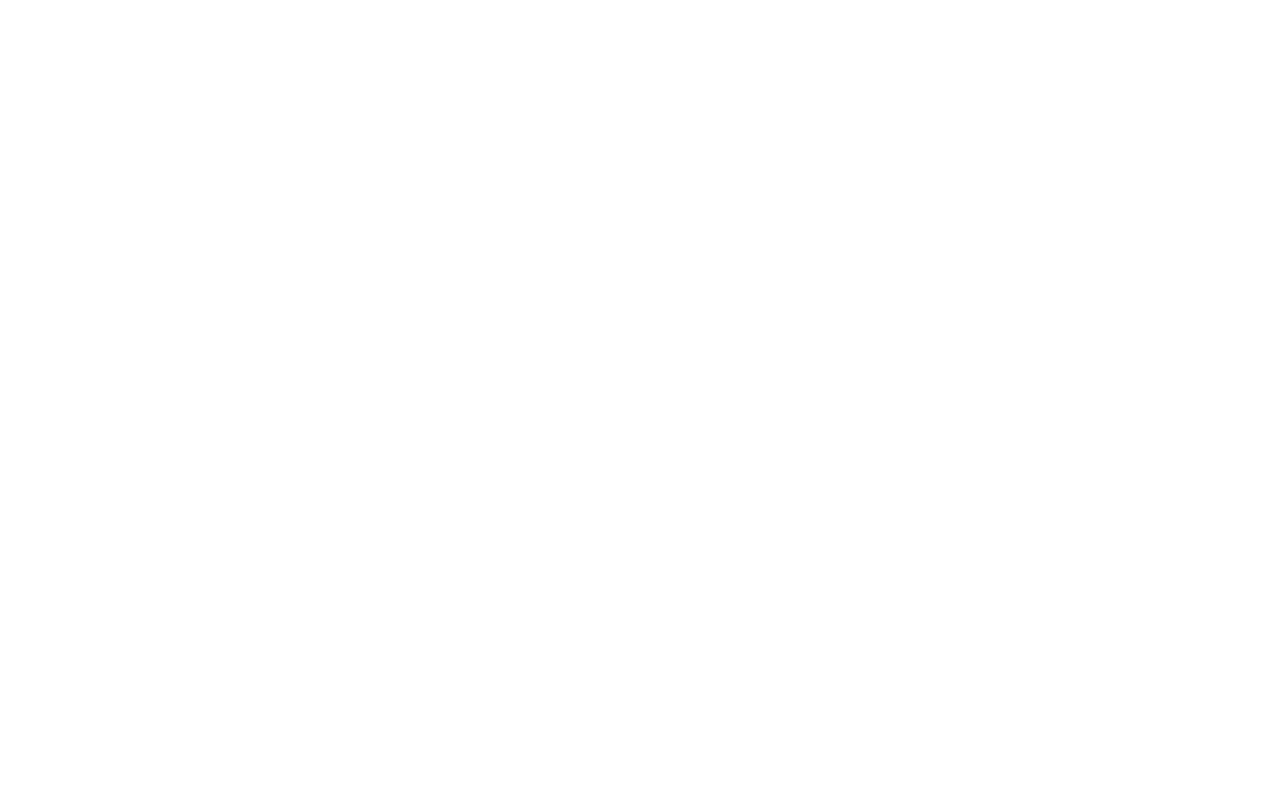
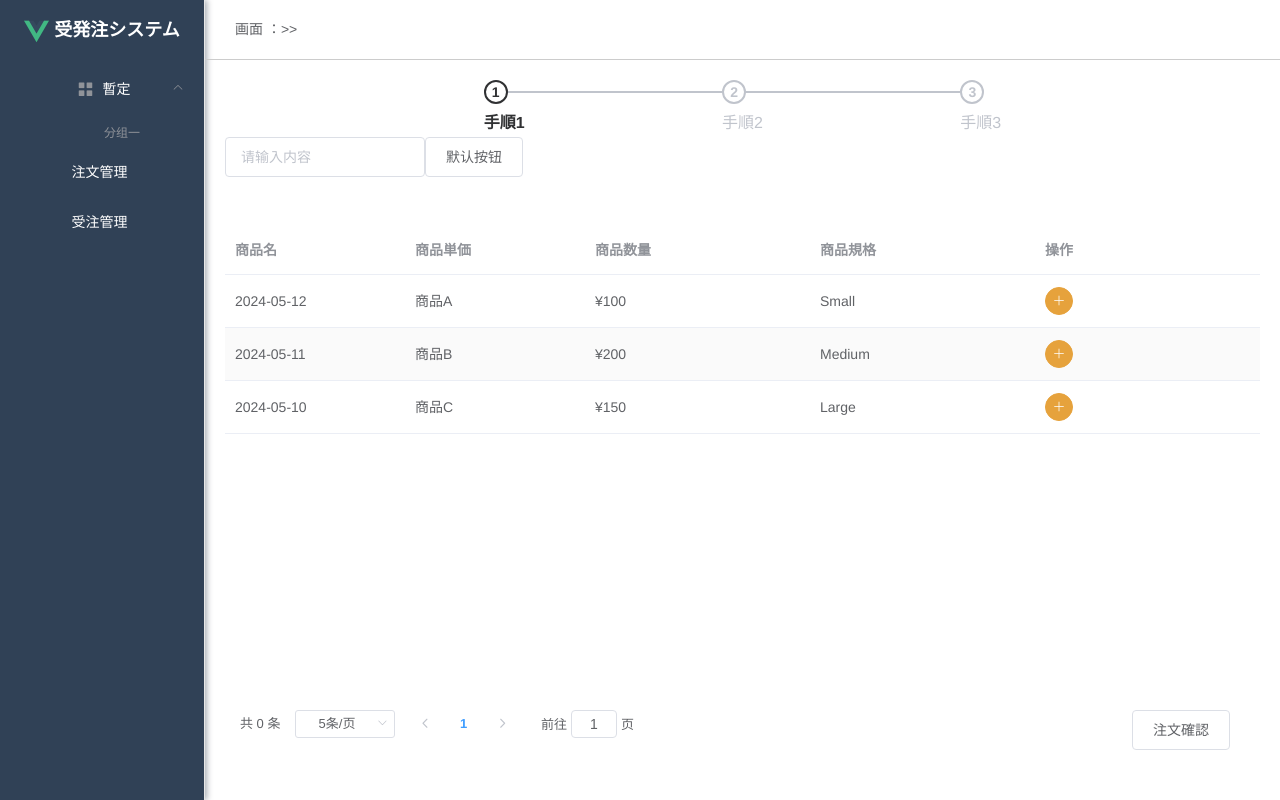
Before and after one commit to jackson51613/OrderManage, a Vue app: page /neworder/orderlist in a window 1280 px wide. Built offline with nearby package versions, Linux system fonts and the light colour scheme.

Commit message:
2024年5月12日18:30:42

```diff
--- a/src/router/index.js
+++ b/src/router/index.js
@@ -11,7 +11,20 @@
     //重定向
     redirect: '/user',
     children: [
-      { path: 'user', name: "User", component: () => import('../views/User.vue') ,props: true},
+      { path: 'user', name: "User", component: () => import('../views/User.vue'), props: true },
+      {
+        path: 'neworder',
+        name: "NewOrder",
+        component: () => import('../views/NewOrder.vue'),
+        redirect: 'neworder/orderlist',
+        // 添加子路由
+        children: [
+          { path: 'orderlist', name: "OrderList", component: () => import('../views/ProductSelection.vue'), props: true },
+          { path: 'shippingandbilling', name: "ShippingAndBilling", component: () => import('../views/ShippingAndBilling.vue'), props: true },
+          { path: 'orderconfirmation', name: "OrderConfirmation", component: () => import('../views/OrderConfirmation.vue'), props: true }
+        ]
+      }
+
     ]
   }
 ]
--- a/src/views/ManageView.vue
+++ b/src/views/ManageView.vue
@@ -6,7 +6,7 @@
     </el-aside>
     <el-container>
       <el-header style="border-bottom: 1px solid #ccc">
-        <Header :collapse="collapse" />
+        <Header />
       </el-header>
       <el-main>
         <router-view />
--- /dev/null
+++ b/src/views/NewOrder.vue
@@ -0,0 +1,44 @@
+<template>
+    <div>
+        <div style="text-align: center;">
+            <div style="display: inline-block; text-align: left; width: 50%;">
+                <el-steps :active="active" finish-status="success">
+                    <el-step title="手順1"></el-step>
+                    <el-step title="手順2"></el-step>
+                    <el-step title="手順3"></el-step>
+                </el-steps>
+            </div>
+        </div>
+        <div>
+            <router-view @next="next" />
+        </div>
+    </div>
+</template>
+
+<script>
+export default {
+    data() {
+        return {
+            active: 0,
+        }
+    },
+    created() {
+
+    },
+    methods: {
+        next(data) {
+            console.log(data);
+            if (this.active++ > 2) this.active = 0;
+            if (this.active == 0) {
+                this.$router.push('orderlist');
+            }
+            if (this.active == 1) {
+                this.$router.push({ name: 'ShippingAndBilling', params: { data: data } });
+            }
+            if (this.active == 2) {
+                this.$router.push({ name: 'OrderConfirmation', params: { data: data } });
+            }
+        }
+    }
+}
+</script>
--- /dev/null
+++ b/src/views/OrderConfirmation.vue
@@ -0,0 +1,33 @@
+<template>
+    <div>
+        <div style="margin-top: 100px;">
+            确认
+        </div>
+        <div style="position: fixed; bottom: 0; right: 0; margin-right: 50px; margin-bottom: 50px;">
+            <el-button type="primary" @click="next">次の手順</el-button>
+        </div>
+    </div>
+</template>
+
+<script>
+export default {
+    name: "OrderList",
+    data() {
+        return {
+            returnData: ''
+        }
+    },
+    props: {
+        data: String
+    },
+    created() {
+        console.log(this.data);
+    },
+    methods: {
+        next() {
+            this.returnData = this.data + '->OrderConfirmation';
+            this.$emit('next', this.returnData);
+        }
+    }
+}
+</script>
--- /dev/null
+++ b/src/views/ProductSelection.vue
@@ -0,0 +1,112 @@
+<template>
+    <div>
+        <div style="text-align: left;">
+            <el-input placeholder="请输入内容" style="width: 200px;"></el-input>
+            <el-button>默认按钮</el-button>
+
+        </div>
+
+        <div style="margin-top: 50px;">
+            <el-table :data="tableData" stripe style="width: 100%">
+                <el-table-column prop="date" label="商品名" width="180">
+                </el-table-column>
+                <el-table-column prop="name" label="商品単価" width="180">
+                </el-table-column>
+                <el-table-column prop="address" label="商品数量">
+                </el-table-column>
+                <el-table-column prop="specification" label="商品規格">
+                </el-table-column>
+                <el-table-column label="操作">
+                    <el-button type="warning" size="mini" icon="el-icon-plus" circle></el-button>
+                </el-table-column>
+            </el-table>
+        </div>
+        <div style="position: fixed; bottom: 0; right: 0; margin-right: 50px; margin-bottom: 50px;">
+            <el-button @click="drawer = true" style="margin-left: 16px;">
+                注文確認
+            </el-button>
+        </div>
+        <div style="padding: 10px;position: fixed; bottom: 0; margin-right: 50px; margin-bottom: 50px;">
+            <el-pagination @size-change="handleSizeChange" @current-change="handleCurrentChange" :current-page="pageNum"
+                :page-sizes="[5, 10, 15, 20]" :page-size="pageSize" layout="total, sizes, prev, pager, next, jumper"
+                :total="total">
+            </el-pagination>
+        </div>
+        <el-drawer title="注文リスト" :visible.sync="drawer" :direction="direction" :before-close="handleClose">
+            <el-table :data="tableData" border style="width: 100%">
+                <el-table-column prop="date" label="商品名" width="180">
+                </el-table-column>
+                <el-table-column prop="name" label="商品単価" width="180">
+                </el-table-column>
+                <el-table-column prop="address" label="商品数量">
+                </el-table-column>
+                <el-table-column prop="specification" label="商品規格">
+                </el-table-column>
+                <el-table-column label="操作">
+                    <el-button type="danger" size="mini" icon="el-icon-delete" circle></el-button>
+                </el-table-column>
+            </el-table>
+            <div style="position: fixed; bottom: 0; right: 0; margin-right: 50px; margin-bottom: 50px;">
+                <el-button type="primary" @click="next">次の手順</el-button>
+            </div>
+        </el-drawer>
+    </div>
+</template>
+
+
+<script>
+export default {
+    name: "OrderList",
+    data() {
+        return {
+            total: 0,
+            pageNum: 1,
+            pageSize: 5,
+            tableData: [
+                {
+                    date: '2024-05-12',
+                    name: '商品A',
+                    address: '¥100',
+                    specification: 'Small'
+                },
+                {
+                    date: '2024-05-11',
+                    name: '商品B',
+                    address: '¥200',
+                    specification: 'Medium'
+                },
+                {
+                    date: '2024-05-10',
+                    name: '商品C',
+                    address: '¥150',
+                    specification: 'Large'
+                }
+            ],
+            drawer: false,
+            direction: 'rtl',
+
+        }
+    },
+    created() {
+    },
+    methods: {
+        handleSizeChange(val) {
+            console.log(`每页 ${val} 条`);
+        },
+        handleCurrentChange(val) {
+            console.log(`当前页: ${val}`);
+        },
+        handleClose(done) {
+            this.$confirm('确认关闭？')
+                .then(_ => {
+                    done();
+                })
+                .catch(_ => { });
+        },
+        next() {
+            const data = 'OrderList';
+            this.$emit('next', data);
+        }
+    }
+}
+</script>
--- /dev/null
+++ b/src/views/ShippingAndBilling.vue
@@ -0,0 +1,33 @@
+<template>
+    <div>
+        <div style="margin-top: 100px;">
+            配送和支付
+        </div>
+        <div style="position: fixed; bottom: 0; right: 0; margin-right: 50px; margin-bottom: 50px;">
+            <el-button type="primary" @click="next">次の手順</el-button>
+        </div>
+    </div>
+</template>
+
+<script>
+export default {
+    name: "OrderList",
+    data() {
+        return {
+            returnData: ''
+        }
+    },
+    props: {
+        data: String
+    },
+    created() {
+        console.log(this.data);
+    },
+    methods: {
+        next() {
+            this.returnData = this.data + '->ShippingAndBilling';
+            this.$emit('next', this.returnData);
+        }
+    }
+}
+</script>
```
Also changed, not shown: src/views/User.vue (+77 -125 lines).
